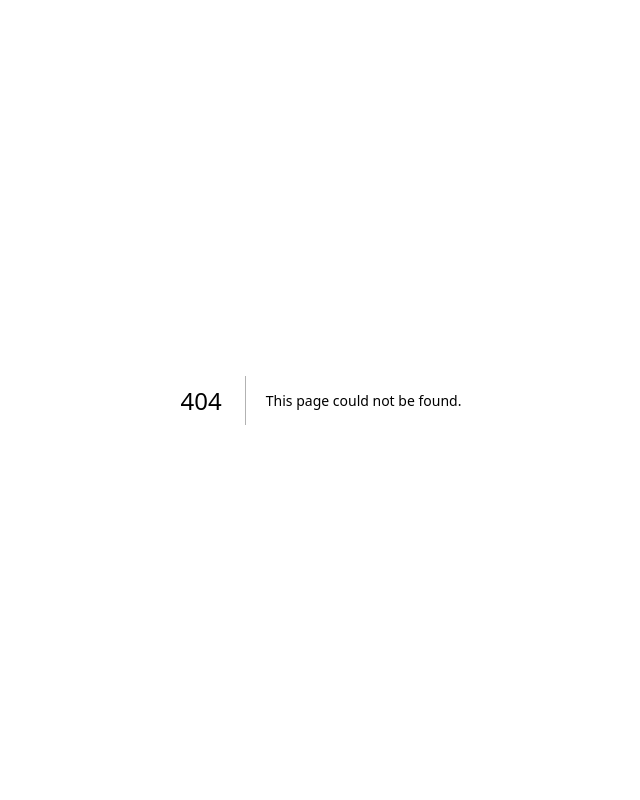
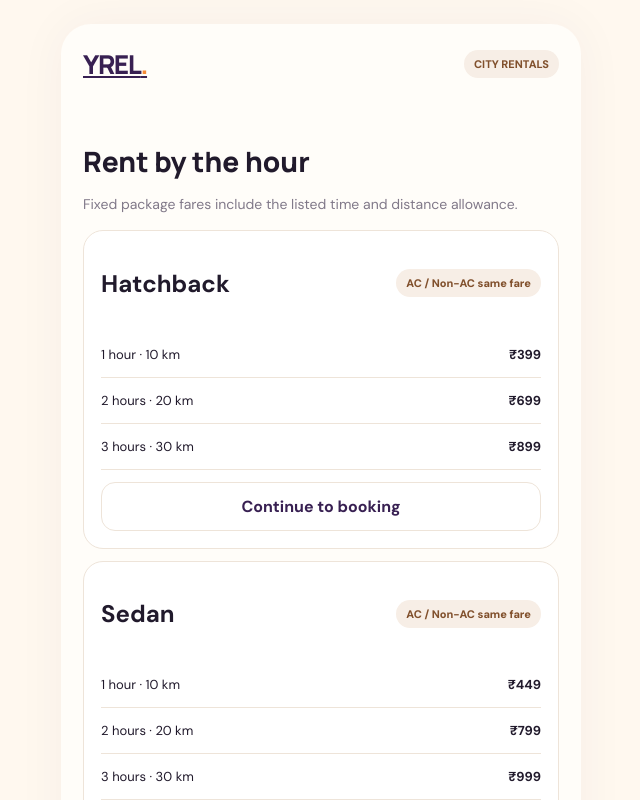
Before and after one commit to samratsihimoge-eng/YREL-PLATFORM, a Next.js app: page /rentals in a window 1280 px wide. Before the commit this address had no page. Shown: the top 800 px of the page, without its empty margins (319-959 px from the left). Built offline with nearby package versions, Linux system fonts and the light colour scheme.

Commit message:
feat: add city rental packages

```diff
--- /dev/null
+++ b/src/app/rentals/page.tsx
@@ -0,0 +1 @@
+const packs=[["Hatchback","₹399","₹699","₹899"],["Sedan","₹449","₹799","₹999"],["MPV","₹599","₹999","₹1,299"],["SUV","₹699","₹1,199","₹1,499"]];export default function Rentals(){return <main className="shell"><header className="topbar"><a className="brand" href="/">YREL<span>.</span></a><span className="tag">CITY RENTALS</span></header><section className="auth-wrap"><h1>Rent by the hour</h1><p className="muted">Fixed package fares include the listed time and distance allowance.</p>{packs.map(p=><div className="panel" key={p[0]}><div className="section-head"><h2>{p[0]}</h2><span className="tag">AC / Non-AC same fare</span></div><div className="list-row"><span>1 hour · 10 km</span><b>{p[1]}</b></div><div className="list-row"><span>2 hours · 20 km</span><b>{p[2]}</b></div><div className="list-row"><span>3 hours · 30 km</span><b>{p[3]}</b></div><a href="/book" className="secondary" style={{display:"block",textAlign:"center",textDecoration:"none",marginTop:12}}>Continue to booking</a></div>)}</section></main>}
```
